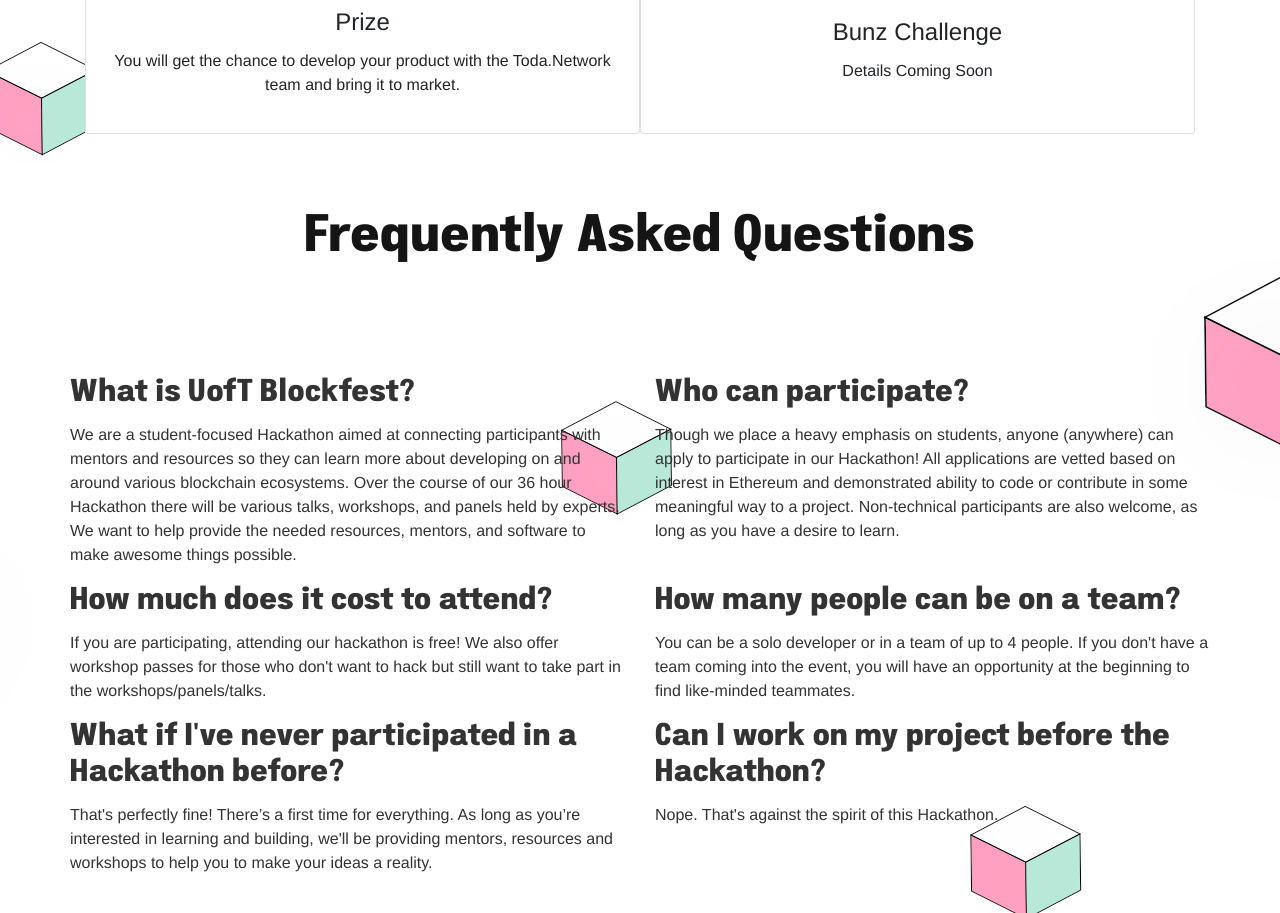
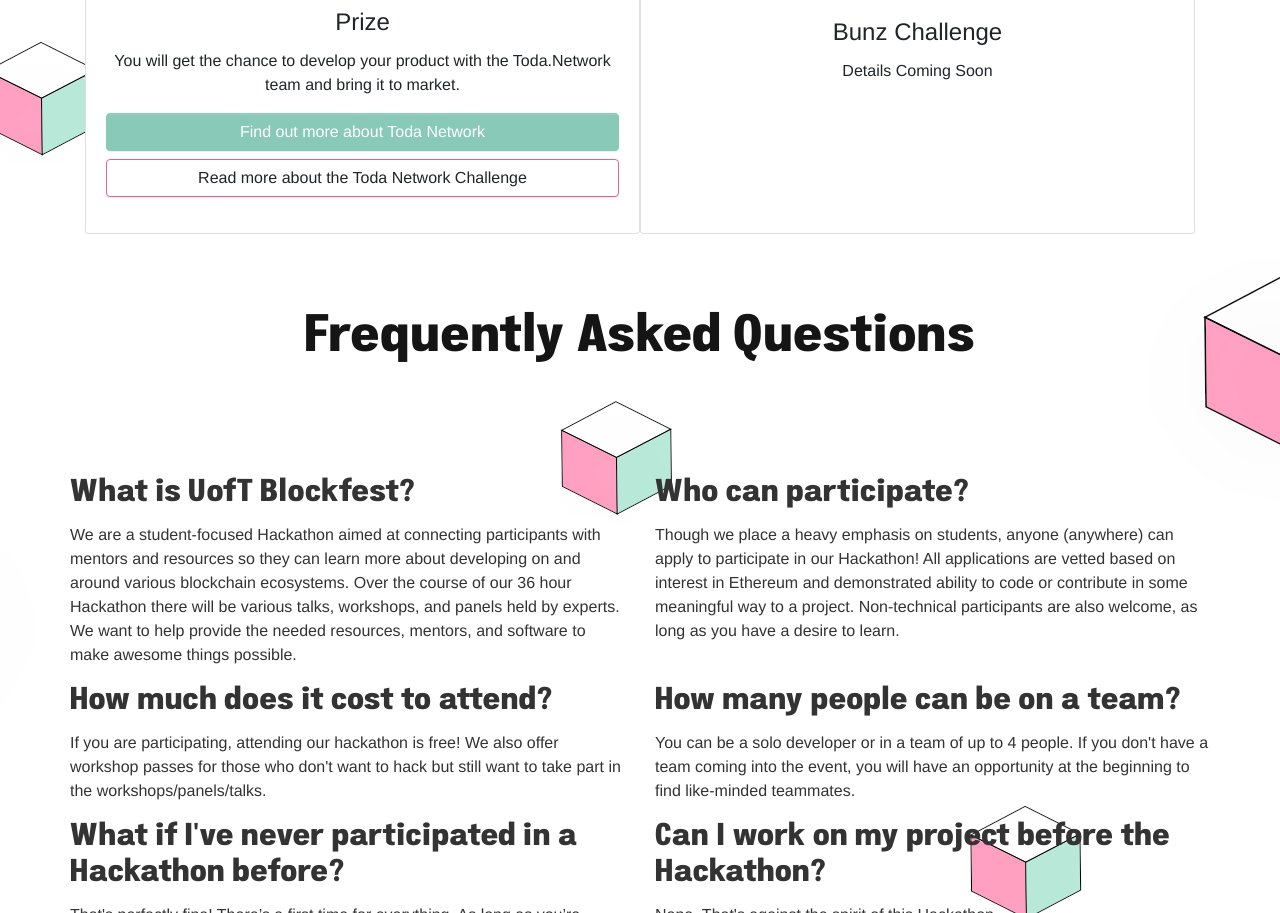
Before and after one commit to UTBlockchain/UofTBlockchainFest, a plain HTML site: page index.html in a window 1280 px wide. Shown: the part 7655-8568 px from the top of the page. Drawn offline with Linux system fonts and the light colour scheme; files whose address does not match are found by name.

Commit message:
updated Toda Challenge

```diff
--- a/index.html
+++ b/index.html
@@ -591,6 +591,9 @@ required tps, confidentiality) and why it requires decentralized consensus to ru
 <p class="text-center"> You will get the chance to develop your product with the Toda.Network team and bring it to
 market.</p>
 
+<a class="btn btn-block btn-light text-primary" href="https://www.toda.network/" style="background-image: url('#88C9B8');">Find out more about Toda Network</a>
+<a class="btn btn-block border border-secondary btn-primary" href="./UofT-Blockfest-2018-TodaChallenge.pdf">Read more about the Toda Network Challenge</a>
+
 
 
                       </p>
```
Also changed, not shown: 2 other files.
